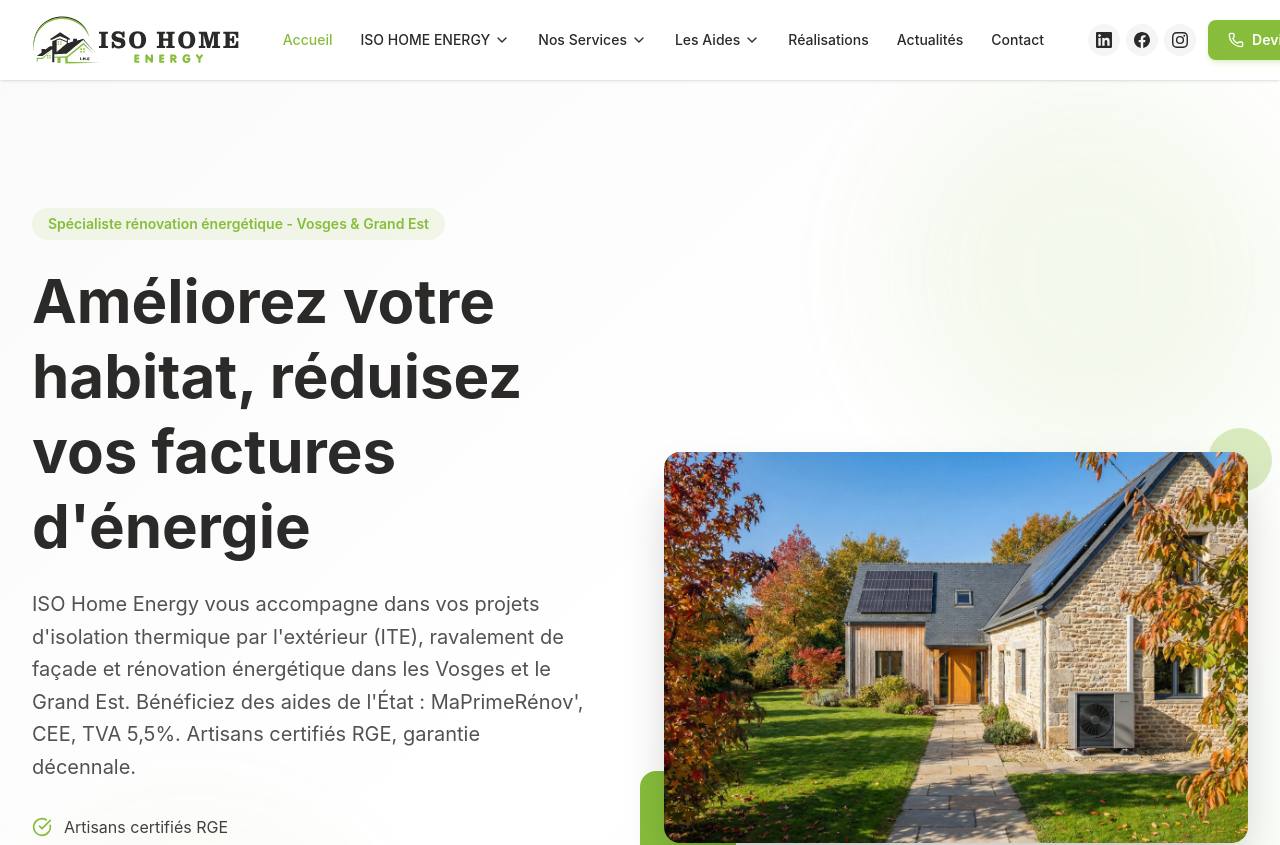
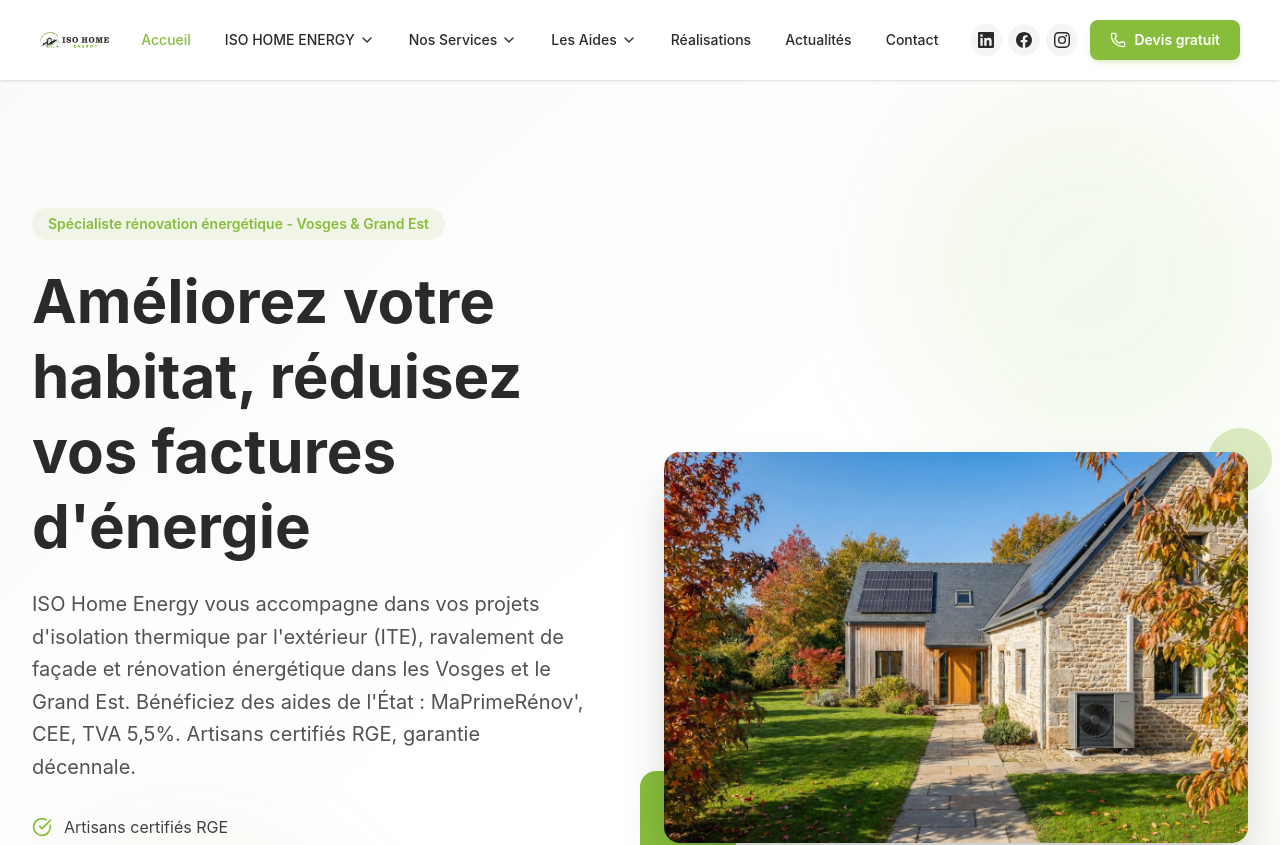
Before and after one commit to Fyned/ih-energy.fr, a React (Vite) app: page / in a window 1280 px wide. Shown: the top 845 px of the page. Built offline with nearby package versions, Linux system fonts and the light colour scheme.

Commit message:
Header: CSS Grid ile tam ortalanmış navigasyon

```diff
--- a/src/components/layout/Header.tsx
+++ b/src/components/layout/Header.tsx
@@ -37,9 +37,9 @@
       )}
     >
       {/* Main Header */}
-      <div className="max-w-[1400px] mx-auto px-4 sm:px-6 lg:px-8">
-        <div className="flex items-center justify-between h-16 lg:h-20">
-          {/* Logo - Sol kenar */}
+      <div className="max-w-[1440px] mx-auto px-6 lg:px-10">
+        <div className="grid grid-cols-[auto_1fr_auto] items-center h-16 lg:h-20 gap-4">
+          {/* Logo - Sol */}
           <Link to="/" className="flex-shrink-0">
             <img
               src="/header.svg"
@@ -48,9 +48,9 @@
             />
           </Link>
 
-          {/* Desktop Navigation - Orta */}
-          <nav className="hidden lg:flex items-center justify-center flex-1 mx-8">
-            <div className="flex items-center gap-1">
+          {/* Desktop Navigation - Tam Orta */}
+          <nav className="hidden lg:flex items-center justify-center">
+            <div className="flex items-center gap-0.5">
               {mainNavigation.map((item) => (
                 <div
                   key={item.label}
@@ -61,7 +61,7 @@
                   <Link
                     to={item.href || '#'}
                     className={cn(
-                      'flex items-center gap-1 px-3 py-2 text-sm font-medium rounded-lg transition-all duration-200 whitespace-nowrap',
+                      'flex items-center gap-1 px-4 py-2 text-sm font-medium rounded-lg transition-all duration-200 whitespace-nowrap',
                       activeMenu === item.label || location.pathname.startsWith(item.href || '')
                         ? 'text-accent'
                         : 'text-primary hover:text-accent'
@@ -89,8 +89,8 @@
             </div>
           </nav>
 
-          {/* Right Side - Social Icons + CTA Button - Sağ kenar */}
-          <div className="hidden lg:flex items-center gap-3 flex-shrink-0">
+          {/* Right Side - Social Icons + CTA Button - Sağ */}
+          <div className="hidden lg:flex items-center gap-3 justify-end">
             {/* Social Icons */}
             <div className="flex items-center gap-1.5">
               {siteConfig.social.linkedin && (
```
